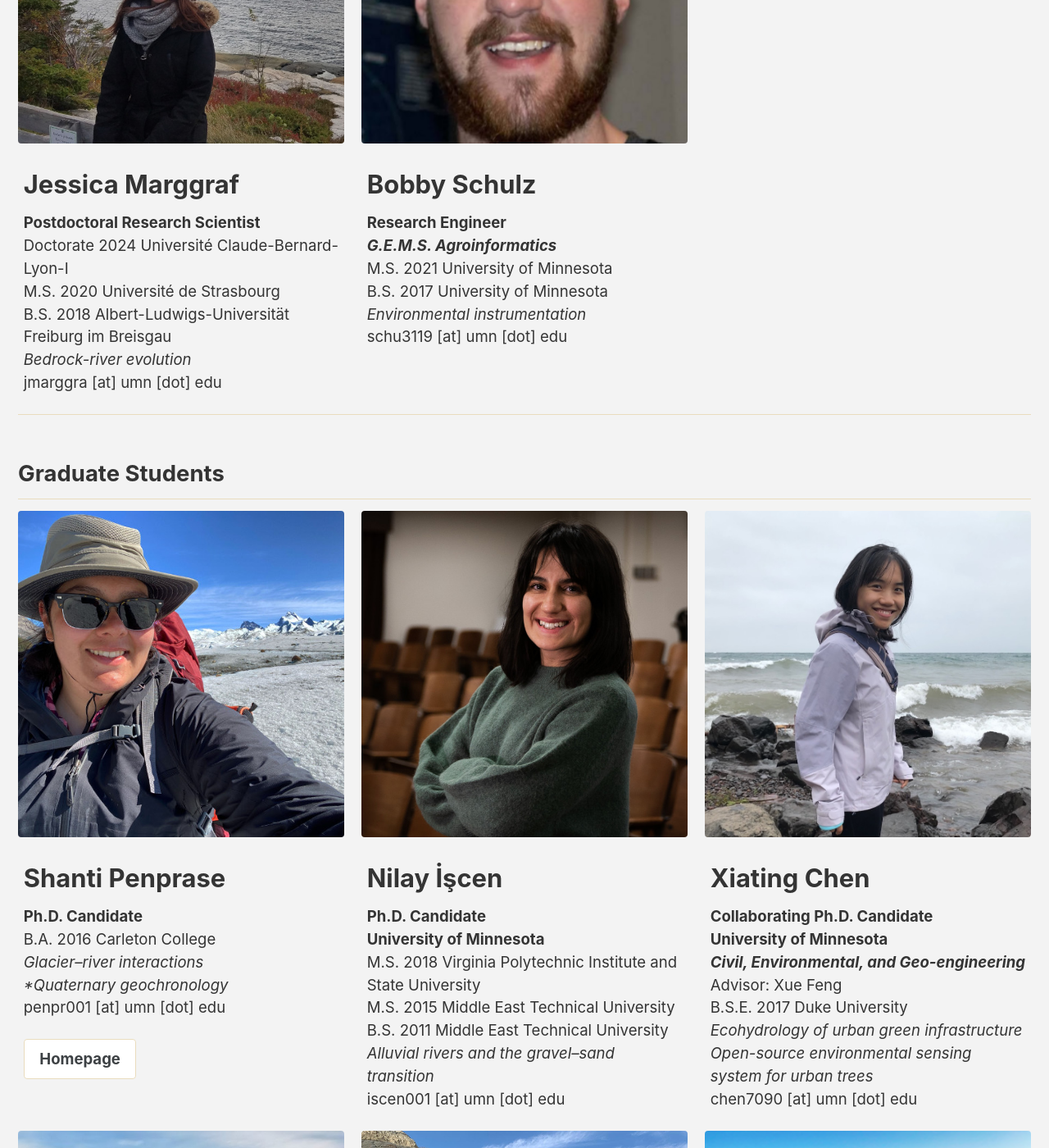
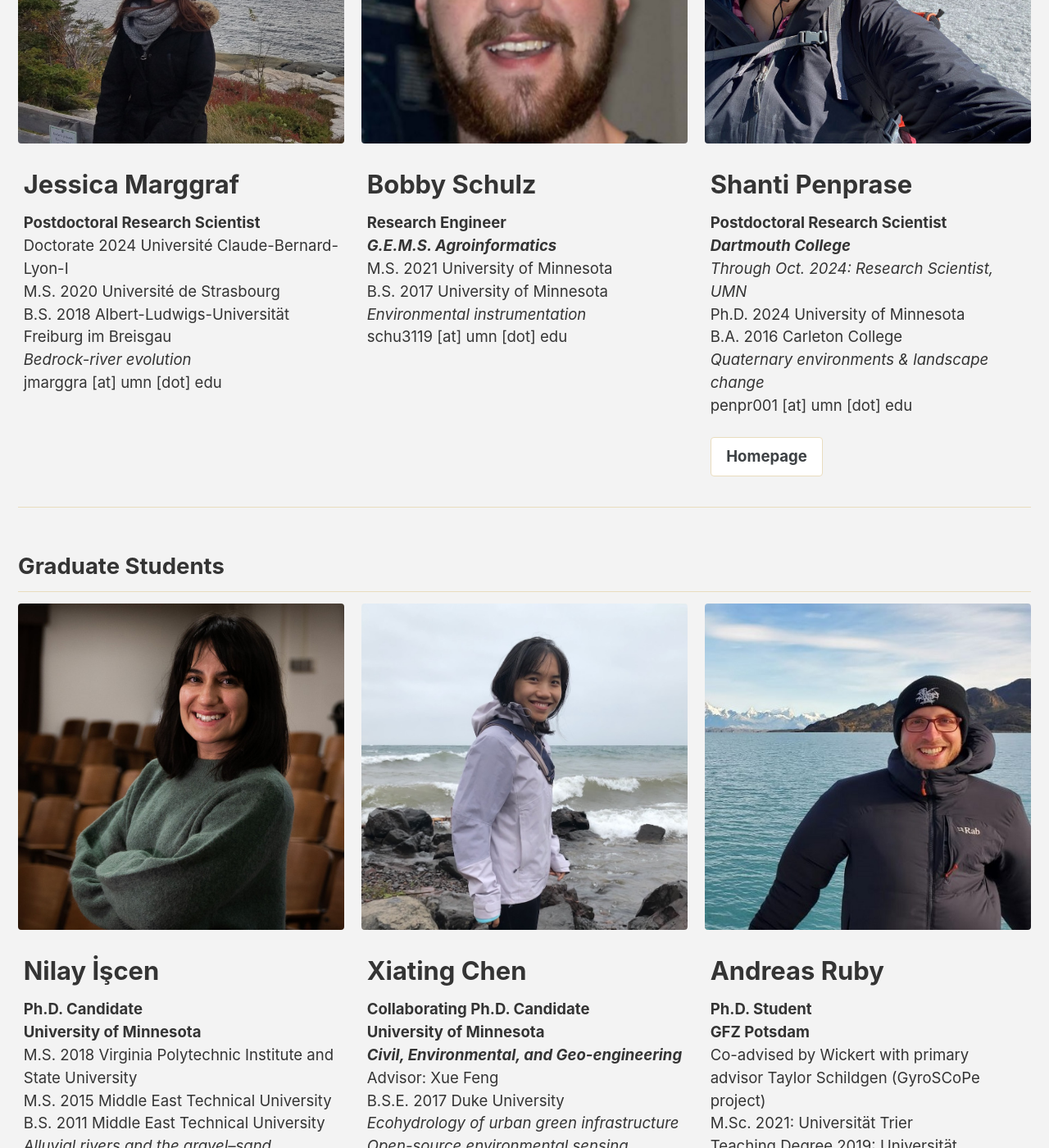
Before and after one commit to MNiMORPH/MNiMORPH.github.io, a Jekyll site: the page built from _pages/people.md, in a window 1280 px wide and 1400 px high, scrolled down 2663 px. Shown: the whole window at 82% size. Built offline with Jekyll 4.4.1, drawn with Linux system fonts in a browser that asks for light colours; cached includes are drawn as plain includes; nearby versions of some CDN libraries.

Commit message:
Dr. Shanti

```diff
--- a/_pages/people.md
+++ b/_pages/people.md
@@ -74,20 +74,22 @@ researchers:
     #btn_label: "Homepage"
     #btn_class: "btn--inverse"
 
-grads:
   - image_path: /assets/images/headshots/penprase_2020_square_480px.jpg
     alt: "Shanti Penprase"
     title: "Shanti Penprase"
-    excerpt: "**Ph.D. Candidate**<br/>
+    excerpt: "**Postdoctoral Research Scientist**<br/>
+              ***Dartmouth College***<br/>
+              *Through Oct. 2024: Research Scientist, UMN*<br/>
+              Ph.D. 2024 University of Minnesota<br/>
               B.A. 2016 Carleton College<br/>
-              *Glacier–river interactions<br/>
-              *Quaternary geochronology*<br/>
+              *Quaternary environments & landscape change*<br/>
               penpr001 [at] umn [dot] edu
               "
     url: "https://spenprase.github.io"
     btn_label: "Homepage"
     btn_class: "btn--inverse"
 
+grads:
   - image_path: /assets/images/headshots/iscen2022.jpg
     alt: "Nilay İşcen"
     title: "Nilay İşcen"
```
